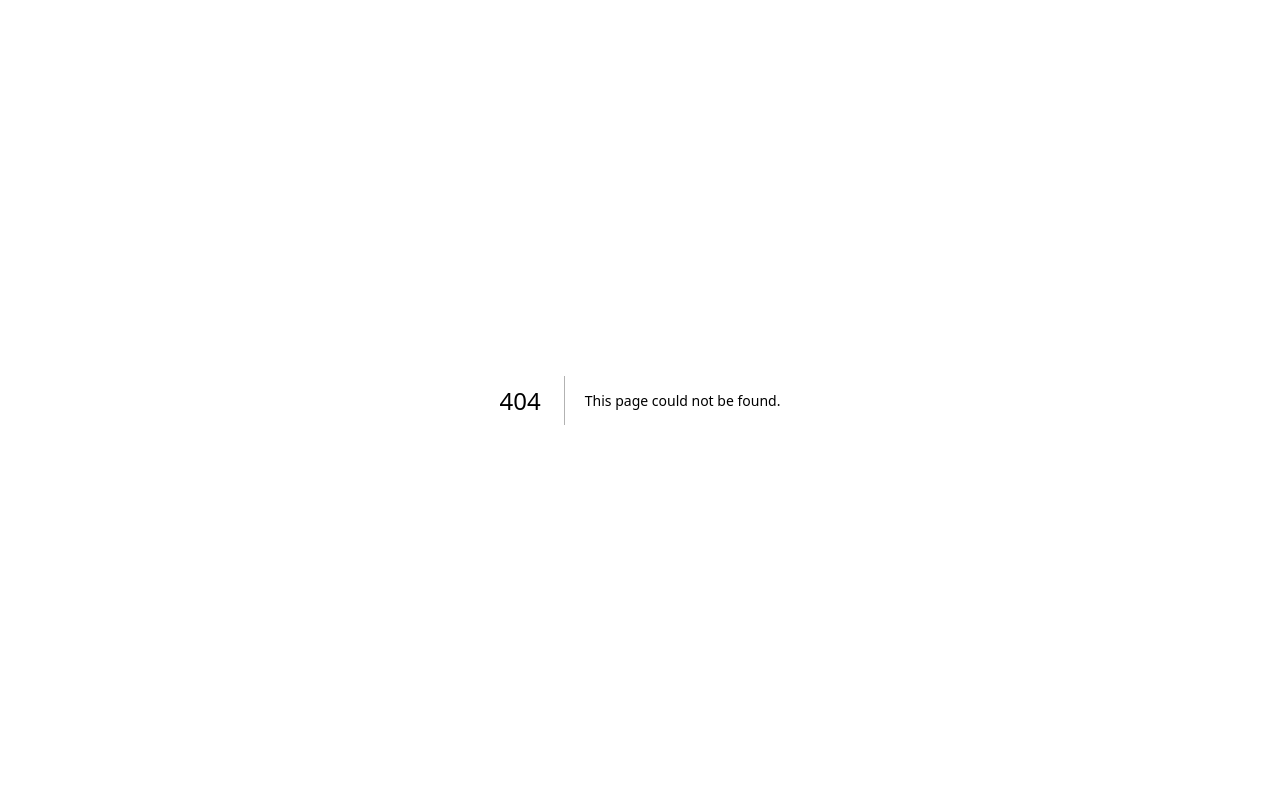
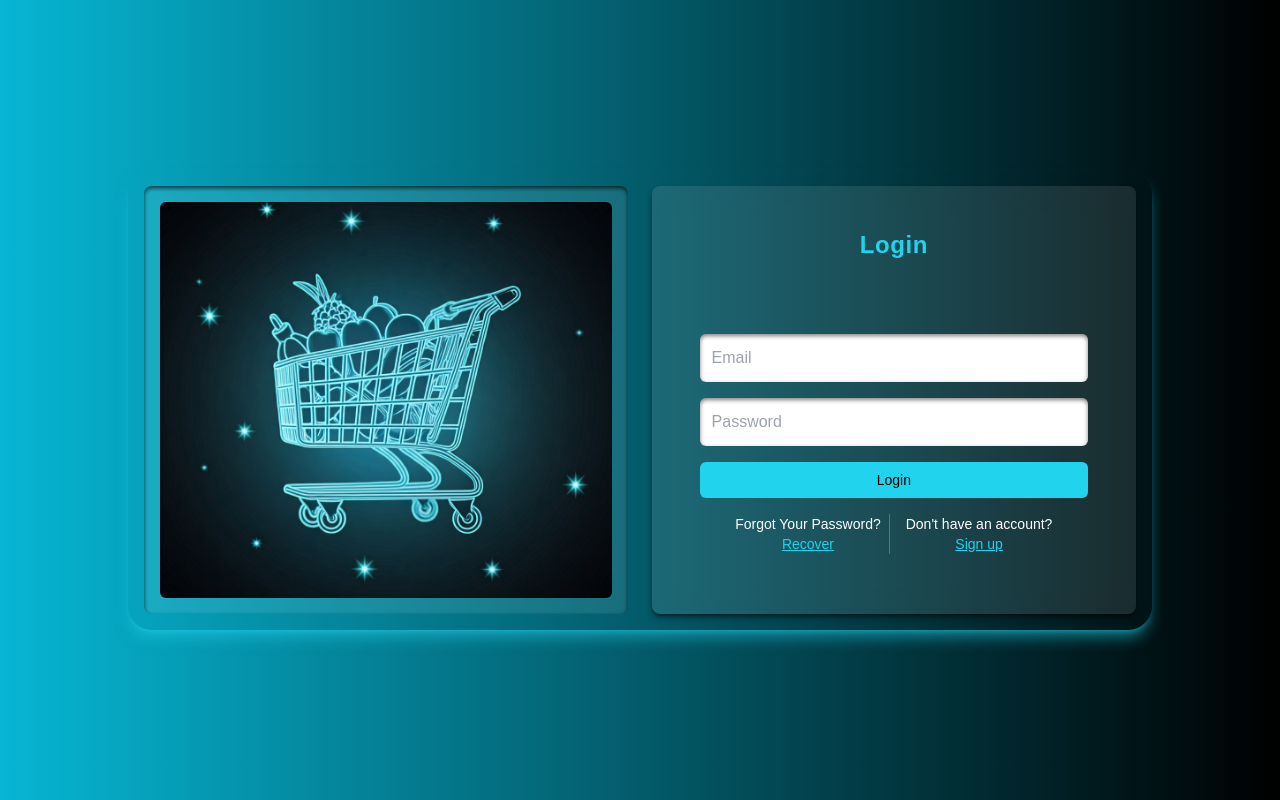
Before and after one commit to adw-ith/MaceKart, a Next.js app: page /newlogin in a window 1280 px wide. Before the commit this address had no page. Built offline with nearby package versions, Linux system fonts and the light colour scheme.

Commit message:
login page edited

```diff
--- /dev/null
+++ b/src/app/newlogin/page.tsx
@@ -0,0 +1,160 @@
+"use client"; // This tells Next.js that this is a Client Component
+
+import { useState } from "react";
+
+export default function App() {
+  const [currentForm, setCurrentForm] = useState<"login" | "signup" | "recover">("login");
+  const [email, setEmail] = useState("");
+  const [password, setPassword] = useState("");
+  const [name, setName] = useState("");
+  const [confirmPassword, setConfirmPassword] = useState("");
+
+  const handleSubmit = (e: React.FormEvent) => {
+    e.preventDefault();
+
+    if (currentForm === "login") {
+      handleLogin();
+    } else if (currentForm === "signup") {
+      handleSignUp();
+    } else if (currentForm === "recover") {
+      handlePasswordRecovery();
+    }
+    setName("")
+    setEmail("")
+    setPassword("")
+    setConfirmPassword("")
+    setCurrentForm("login");
+  };
+
+  const handleLogin = () => {
+    // Here you can handle the login logic, such as making an API call
+    console.log("Logging in with", { email, password });
+  };
+
+  const handleSignUp = () => {
+    if (password !== confirmPassword) {
+      alert("Passwords do not match!");
+      return;
+    }
+    // Handle the signup logic, such as making an API call
+    console.log("Signing up with", { name, email, password });
+  };
+
+  const handlePasswordRecovery = () => {
+    // Handle the password recovery logic, such as making an API call
+    console.log("Recovering password for", email);
+  };
+
+  return (
+    <div className="w-dvw h-dvh grid place-items-center bg-gradient-to-r from-cyan-500 to-black p-4">
+      <div className="flex flex-row items-center justify-center gap-6 p-4 rounded-3xl shadow-lg shadow-cyan-400/50 relative w-full max-w-5xl max-h-3/4 md:h-3/5 overflow-hidden transition-transform duration-500 hover:scale-105">
+        <div className=" hidden md:flex items-center justify-center bg-cyan-100/10 p-4 rounded-lg shadow-inner shadow-black/70 w-1/2 h-full">
+          <img src="/cartimage1.jpeg" alt="Shopping cart" className="w-full h-full object-cover rounded-md" />
+        </div>
+        <div className="flex flex-col items-center justify-center bg-white/10 backdrop-blur-md p-2 md:p-8 rounded-lg shadow-md shadow-black/50 w-full md:w-1/2 h-full">
+          <h2 className="h-1/6 flex items-center justify-center text-center mb-0 md:mb-8 text-cyan-400 text-2xl font-semibold tracking-wide">
+            {currentForm === "login" ? "Login" : currentForm === "signup" ? "Sign Up" : "Recover Your Password"}
+          </h2>
+          <div className="h-5/6 flex items-center justify-center w-full">
+            <form className="flex flex-col w-full px-4" onSubmit={handleSubmit}>
+              {currentForm === "signup" && (
+                <input
+                  className="p-3 mb-4 border-none rounded-md shadow-inner shadow-black/50 text-black focus:outline-none focus:ring-2 focus:ring-cyan-300 transition-all"
+                  type="text"
+                  name="name"
+                  placeholder="Name"
+                  value={name}
+                  onChange={(e) => setName(e.target.value)}
+                  required
+                />
+              )}
+              <input
+                className="p-3 mb-4 border-none rounded-md shadow-inner shadow-black/50 text-black focus:outline-none focus:ring-2 focus:ring-cyan-300 transition-all"
+                type="email"
+                name="email"
+                placeholder="Email"
+                value={email}
+                onChange={(e) => setEmail(e.target.value)}
+                required
+              />
+              {currentForm !== "recover" && (
+                <input
+                  className="p-3 mb-4 border-none rounded-md shadow-inner shadow-black/50 text-black focus:outline-none focus:ring-2 focus:ring-cyan-300 transition-all"
+                  type="password"
+                  name="password"
+                  placeholder="Password"
+                  value={password}
+                  onChange={(e) => setPassword(e.target.value)}
+                  required
+                />
+              )}
+              {currentForm === "signup" && (
+                <input
+                  className="p-3 mb-4 border-none rounded-md shadow-inner shadow-black/50 text-black focus:outline-none focus:ring-2 focus:ring-cyan-300 transition-all"
+                  type="password"
+                  name="confirmPassword"
+                  placeholder="Re-type Password"
+                  value={confirmPassword}
+                  onChange={(e) => setConfirmPassword(e.target.value)}
+                  required
+                />
+              )}
+              <button
+                type="submit"
+                className="bg-cyan-400 text-black py-2 text-sm rounded-md cursor-pointer transition-all duration-300 ease-in-out hover:bg-cyan-500 hover:text-white"
+              >
+                {currentForm === "login" ? "Login" : currentForm === "signup" ? "Sign Up" : "Send Recovery Email"}
+              </button>
+              <div className="mt-4 text-white">
+                {currentForm === "login" && (
+                  <div className="flex flex-row items-center justify-center gap-4">
+                    <p className="text-sm text-center border-r border-cyan-600 pr-2">
+                      Forgot Your Password? <br />
+                      <span
+                        className="cursor-pointer underline text-cyan-400 hover:text-cyan-300 transition-colors"
+                        onClick={() => setCurrentForm("recover")}
+                      >
+                        Recover
+                      </span>
+                    </p>
+                    <p className="text-sm text-center">
+                      Don't have an account? <br />
+                      <span
+                        className="cursor-pointer underline text-cyan-400 hover:text-cyan-300 transition-colors"
+                        onClick={() => setCurrentForm("signup")}
+                      >
+                        Sign up
+                      </span>
+                    </p>
+                  </div>
+                )}
+                {currentForm === "signup" && (
+                  <p className="text-sm text-center">
+                    Already have an account?{" "}
+                    <span
+                      className="cursor-pointer underline text-cyan-400 hover:text-cyan-300 transition-colors"
+                      onClick={() => setCurrentForm("login")}
+                    >
+                      Login
+                    </span>
+                  </p>
+                )}
+                {currentForm === "recover" && (
+                  <p className="text-sm text-center">
+                    Know Your Password?{" "}
+                    <span
+                      className="cursor-pointer underline text-cyan-400 hover:text-cyan-300 transition-colors"
+                      onClick={() => setCurrentForm("login")}
+                    >
+                      Login
+                    </span>
+                  </p>
+                )}
+              </div>
+            </form>
+          </div>
+        </div>
+      </div>
+    </div>
+  );
+}
```
